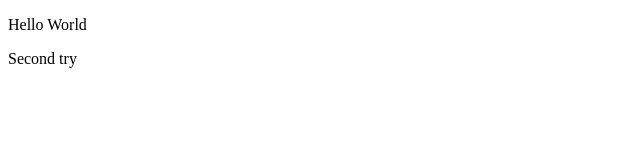
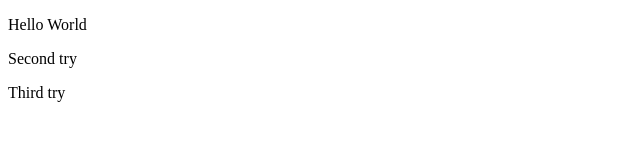
Before and after one commit to LubenecKateryna/library_project, a plain HTML site: page index.html in a window 1280 px wide. Shown: the full height of the page, 0-640 px from the left. Drawn offline with Linux system fonts and the light colour scheme.

Commit message:
third try to commit

```diff
--- a/index.html
+++ b/index.html
@@ -10,6 +10,7 @@
 <body>
     <p>Hello World</p>
     <p>Second try</p>
+    <p>Third try</p>
 
 <script src="script.js"> </script>
 </body>
```
